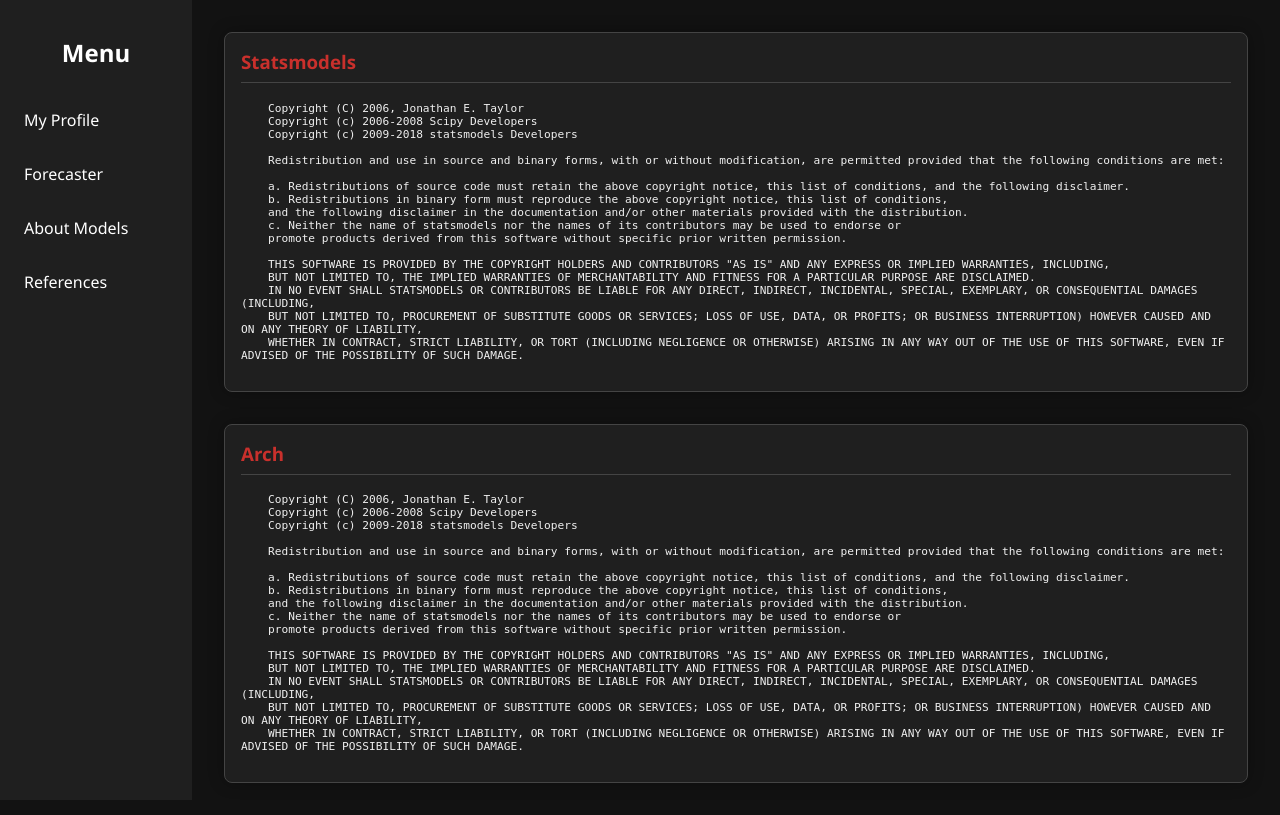
After one commit to doganparlak/AiDea, a Flask app: page /references in a window 1280 px wide. The commit adds this page. Run offline with Flask 3, Linux system fonts and the light colour scheme.

Commit message:
references page added. minor adjustments are made into pages. improvements made into models

```diff
--- a/routes.py
+++ b/routes.py
@@ -176,7 +176,7 @@
                 session['account_type'] = user.account_type # Store the account type in the session
                 return jsonify({'message': 'Login successful!', 'redirect': url_for('main'), 'account_type': user.account_type}), 200
             else:
-                return jsonify({'message': 'Invalid credentials'}), 401
+                return jsonify({'message': 'Invalid credentials.'}), 401
 
     @app.route('/signup', methods=['GET', 'POST'])
     def signup():
@@ -187,7 +187,7 @@
         if request.method == 'POST':
             data = request.json
             if not data:
-                return jsonify({'message': 'No data provided'}), 400
+                return jsonify({'message': 'No data provided.'}), 400
 
             email = data.get('email')
             password = data.get('password')
@@ -232,7 +232,7 @@
             send_email(email, temp_password, mail_type= 'Sign-Up')
 
 
-            return jsonify({'message': 'A temporary password for account verification is sent to your email', 'redirect': url_for('account_verification')}), 200
+            return jsonify({'message': 'A temporary password for account verification is sent to your email.', 'redirect': url_for('account_verification')}), 200
 
     @app.route('/account_verification', methods=['GET', 'POST'])
     def account_verification():
@@ -257,7 +257,7 @@
                 except:
                     return jsonify({'message': 'Error creating user.'}), 500
             else:
-                return jsonify({'success': False, 'message': 'Invalid temporary password'})
+                return jsonify({'success': False, 'message': 'Invalid temporary password.'})
 
     @app.route('/request_email', methods=['GET', 'POST'])
     def request_email():
@@ -287,9 +287,9 @@
                 # Store the email in a session to use in forgot password section
                 session['resetEmail'] = email
 
-                return jsonify({'success': True, 'message': 'Temporary password sent to your email'})
+                return jsonify({'success': True, 'message': 'A temporary password to reset password is sent to your email.'})
             else:
-                return jsonify({'success': False, 'message': 'Email not found'})
+                return jsonify({'success': False, 'message': 'Email not found.'})
 
         return render_template('request_email.html')
 
@@ -342,7 +342,7 @@
             if user:
                 # Check if the new password is different from the current password
                 if check_password_hash(user.password, new_password):
-                    return jsonify({'success': False, 'message': 'New password must be different from the old password'})
+                    return jsonify({'success': False, 'message': 'New password must be different from the old password.'})
 
                 # Update the password
                 hashed_new_password = generate_password_hash(new_password, method='pbkdf2:sha256')
@@ -350,7 +350,7 @@
                 db.session.commit()
                 return jsonify({'success': True, 'message': 'Password successfully updated. You can now login with your new password.'})
             else:
-                return jsonify({'success': False, 'message': 'User not found'})
+                return jsonify({'success': False, 'message': 'User not found.'})
 
         # Ensure session email is set, otherwise redirect to request_email
         if not session.get('resetEmail'):
@@ -392,11 +392,15 @@
     def about_models():
         return render_template('about_models.html')
 
+    @app.route('/references', methods=['GET', 'POST']) # References Button
+    def references():
+        return render_template('references.html')
+
     @app.route('/get_symbols', methods=['GET']) # Getter method to fetch symbols from the users account
     def get_symbols():
         user_id = session.get('user_id')
         if not user_id:
-            return jsonify({'success': False, 'message': 'User not logged in'}), 401
+            return jsonify({'success': False, 'message': 'User not logged in.'}), 401
 
         symbols = Symbol.query.filter_by(user_id=user_id).all()
         symbol_list = [symbol.name for symbol in symbols]
@@ -407,19 +411,19 @@
     def add_symbol(): # add symbol to the db
         user_id = session.get('user_id')
         if not user_id:
-            return jsonify({'success': False, 'message': 'User not logged in'}), 401
+            return jsonify({'success': False, 'message': 'User not logged in.'}), 401
 
         data = request.json
         symbol_name = data.get('symbol')
         if not symbol_name:
-            return jsonify({'success': False, 'message': 'Symbol name not provided'}), 400
+            return jsonify({'success': False, 'message': 'Symbol name not provided.'}), 400
 
         if not check_symbol_existence(symbol_name):
-            return jsonify({'success': False, 'message': 'Symbol does not exist'}), 404
+            return jsonify({'success': False, 'message': 'Symbol does not exist.'}), 404
 
         existing_symbol = Symbol.query.filter_by(name=symbol_name, user_id=user_id).first()
         if existing_symbol:
-            return jsonify({'success': False, 'message': 'Symbol already added'}), 400
+            return jsonify({'success': False, 'message': 'Symbol already added.'}), 400
 
         new_symbol = Symbol(name=symbol_name, user_id=user_id)
         db.session.add(new_symbol)
@@ -431,7 +435,7 @@
     def delete_symbol(): # delete symbol from the db
         data = request.json
         if not data or 'symbol' not in data:
-            return jsonify({'message': 'Invalid request'}), 400
+            return jsonify({'message': 'Invalid request.'}), 400
 
         symbol_name = data['symbol']
         user_id = session.get('user_id')
@@ -443,7 +447,7 @@
             db.session.commit()
             return jsonify({'success': True}), 200
         else:
-            return jsonify({'message': 'Symbol not found'}), 404
+            return jsonify({'message': 'Symbol not found.'}), 404
 
 
     @app.route('/predict', methods=['GET', 'POST'])
@@ -525,7 +529,7 @@
         if user and user.account_type == 'basic':
             user.account_type = 'premium'
             db.session.commit()
-            print('Upgrade completed')
+            print('Upgrade completed.')
             return '', 204  # Return no content
         else:
             return '', 400  # Bad request if upgrade fails
@@ -541,7 +545,7 @@
         if user and user.account_type == 'premium':
             user.account_type = 'basic'
             db.session.commit()
-            print('Downgrade completed')
+            print('Downgrade completed.')
             return '', 204  # Return no content
         else:
             return '', 400  # Bad request if downgrade fails
--- /dev/null
+++ b/templates/references.html
@@ -0,0 +1,154 @@
+<!DOCTYPE html>
+<html lang="en">
+<head>
+    <meta charset="UTF-8">
+    <meta name="viewport" content="width=device-width, initial-scale=1.0">
+    <title>References</title>
+    <style>
+        body {
+            display: flex;
+            flex-direction: row;
+            margin: 0;
+            font-family: 'Segoe UI', Tahoma, Geneva, Verdana, sans-serif;
+            background-color: #121212; /* Dark background */
+            color: #f0f0f0;
+        }
+        .sidebar {
+            width: 15%;
+            background-color: #1f1f1f; /* Match dark theme */
+            color: white;
+            padding: 1rem;
+            box-sizing: border-box;
+            height: 100vh;
+            position: fixed;
+            top: 0;
+            left: 0;
+        }
+        .sidebar h2 {
+            text-align: center;
+            color: #fff;
+            margin-bottom: 2rem;
+            font-size: 1.5rem;
+        }
+        .sidebar a {
+            display: block;
+            color: white;
+            padding: 0.5rem;
+            text-decoration: none;
+            margin-bottom: 1rem;
+            font-size: 1rem;
+        }
+        .sidebar a:hover,
+        .sidebar a.active {
+            background-color: #575757; /* Dark hover effect */
+        }
+        .sidebar .logout {
+            text-align: center;
+            color: white;
+            padding: 0.5rem;
+            background-color: #d9534f;
+            text-decoration: none;
+            font-size: 1.2rem;
+            border-radius: 0.25rem;
+            display: block;
+            margin-top: 43rem; /* Align to bottom */
+        }
+        .sidebar .logout:hover {
+            background-color: #c9302c;
+        }
+        .main-content {
+            margin-left: 15%;
+            padding: 2rem;
+            box-sizing: border-box;
+            width: 85%;
+        }
+        .references-container {
+            display: flex;
+            flex-direction: column;
+            gap: 2rem;
+        }
+        .references-section {
+            border: 1px solid #444; /* Darker border */
+            border-radius: 0.5rem;
+            padding: 1rem;
+            box-shadow: 0 0 1rem rgba(0, 0, 0, 0.3); /* Darker shadow */
+            background-color: #1f1f1f; /* Match section background */
+        }
+        .references-section h3 {
+            margin-top: 0;
+            border-bottom: 1px solid #444; /* Darker border */
+            padding-bottom: 0.5rem;
+            color: #c9302c; /* Keep the highlighted color */
+        }
+        .references-section p {
+            margin: 0;
+            font-size: 1.1rem;
+        }
+        /* Added CSS to ensure left-alignment of <pre> content */
+            pre {
+            margin: 0;
+            padding: 0;
+            font-size: 0.7rem;
+            white-space: pre-wrap; /* To wrap long text */
+            text-align: left;
+        }
+    </style>
+</head>
+<body>
+    <div class="sidebar">
+        <h2>Menu</h2>
+        <a href="/my_profile">My Profile</a>
+        <a href="/forecaster">Forecaster</a>
+        <a href="/about_models">About Models</a>
+        <a href="/references">References</a>
+        <a href="/logout" class="logout">Log Out</a>
+    </div>
+    <div class="main-content">
+        <div class="references-container">
+            <div class="references-section">
+                <h3>Statsmodels</h3>
+                <pre>
+    Copyright (C) 2006, Jonathan E. Taylor
+    Copyright (c) 2006-2008 Scipy Developers
+    Copyright (c) 2009-2018 statsmodels Developers
+
+    Redistribution and use in source and binary forms, with or without modification, are permitted provided that the following conditions are met:
+
+    a. Redistributions of source code must retain the above copyright notice, this list of conditions, and the following disclaimer.
+    b. Redistributions in binary form must reproduce the above copyright notice, this list of conditions,
+    and the following disclaimer in the documentation and/or other materials provided with the distribution.
+    c. Neither the name of statsmodels nor the names of its contributors may be used to endorse or
+    promote products derived from this software without specific prior written permission.
+
+    THIS SOFTWARE IS PROVIDED BY THE COPYRIGHT HOLDERS AND CONTRIBUTORS "AS IS" AND ANY EXPRESS OR IMPLIED WARRANTIES, INCLUDING,
+    BUT NOT LIMITED TO, THE IMPLIED WARRANTIES OF MERCHANTABILITY AND FITNESS FOR A PARTICULAR PURPOSE ARE DISCLAIMED.
+    IN NO EVENT SHALL STATSMODELS OR CONTRIBUTORS BE LIABLE FOR ANY DIRECT, INDIRECT, INCIDENTAL, SPECIAL, EXEMPLARY, OR CONSEQUENTIAL DAMAGES (INCLUDING,
+    BUT NOT LIMITED TO, PROCUREMENT OF SUBSTITUTE GOODS OR SERVICES; LOSS OF USE, DATA, OR PROFITS; OR BUSINESS INTERRUPTION) HOWEVER CAUSED AND ON ANY THEORY OF LIABILITY,
+    WHETHER IN CONTRACT, STRICT LIABILITY, OR TORT (INCLUDING NEGLIGENCE OR OTHERWISE) ARISING IN ANY WAY OUT OF THE USE OF THIS SOFTWARE, EVEN IF ADVISED OF THE POSSIBILITY OF SUCH DAMAGE.
+                </pre>
+            </div>
+            <div class="references-section">
+                <h3>Arch</h3>
+                <pre>
+    Copyright (C) 2006, Jonathan E. Taylor
+    Copyright (c) 2006-2008 Scipy Developers
+    Copyright (c) 2009-2018 statsmodels Developers
+
+    Redistribution and use in source and binary forms, with or without modification, are permitted provided that the following conditions are met:
+
+    a. Redistributions of source code must retain the above copyright notice, this list of conditions, and the following disclaimer.
+    b. Redistributions in binary form must reproduce the above copyright notice, this list of conditions,
+    and the following disclaimer in the documentation and/or other materials provided with the distribution.
+    c. Neither the name of statsmodels nor the names of its contributors may be used to endorse or
+    promote products derived from this software without specific prior written permission.
+
+    THIS SOFTWARE IS PROVIDED BY THE COPYRIGHT HOLDERS AND CONTRIBUTORS "AS IS" AND ANY EXPRESS OR IMPLIED WARRANTIES, INCLUDING,
+    BUT NOT LIMITED TO, THE IMPLIED WARRANTIES OF MERCHANTABILITY AND FITNESS FOR A PARTICULAR PURPOSE ARE DISCLAIMED.
+    IN NO EVENT SHALL STATSMODELS OR CONTRIBUTORS BE LIABLE FOR ANY DIRECT, INDIRECT, INCIDENTAL, SPECIAL, EXEMPLARY, OR CONSEQUENTIAL DAMAGES (INCLUDING,
+    BUT NOT LIMITED TO, PROCUREMENT OF SUBSTITUTE GOODS OR SERVICES; LOSS OF USE, DATA, OR PROFITS; OR BUSINESS INTERRUPTION) HOWEVER CAUSED AND ON ANY THEORY OF LIABILITY,
+    WHETHER IN CONTRACT, STRICT LIABILITY, OR TORT (INCLUDING NEGLIGENCE OR OTHERWISE) ARISING IN ANY WAY OUT OF THE USE OF THIS SOFTWARE, EVEN IF ADVISED OF THE POSSIBILITY OF SUCH DAMAGE.
+                </pre>
+            </div>
+    </div>
+</body>
+</html>
--- a/templates/signup.html
+++ b/templates/signup.html
@@ -134,6 +134,7 @@
             }).then(response => response.json())
               .then(data => {
                   if (data.redirect) {
+                      alert(data.message);
                       window.location.href = data.redirect;
                   } else {
                       alert(data.message);
```
Also changed, not shown: models.py (+4 -6 lines), templates/about_models.html (+8 -47 lines), templates/main.html (+6 -3 lines), templates/my_profile.html (+8 -2 lines).
